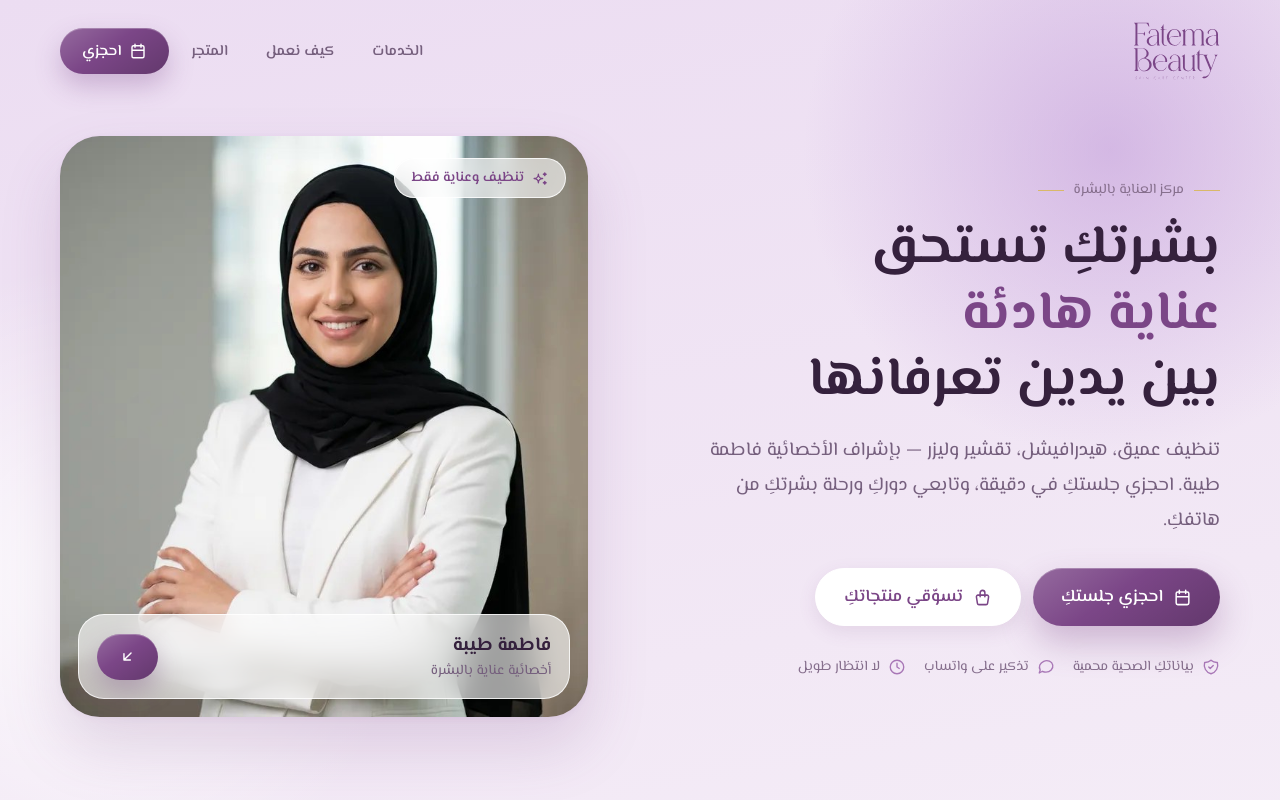
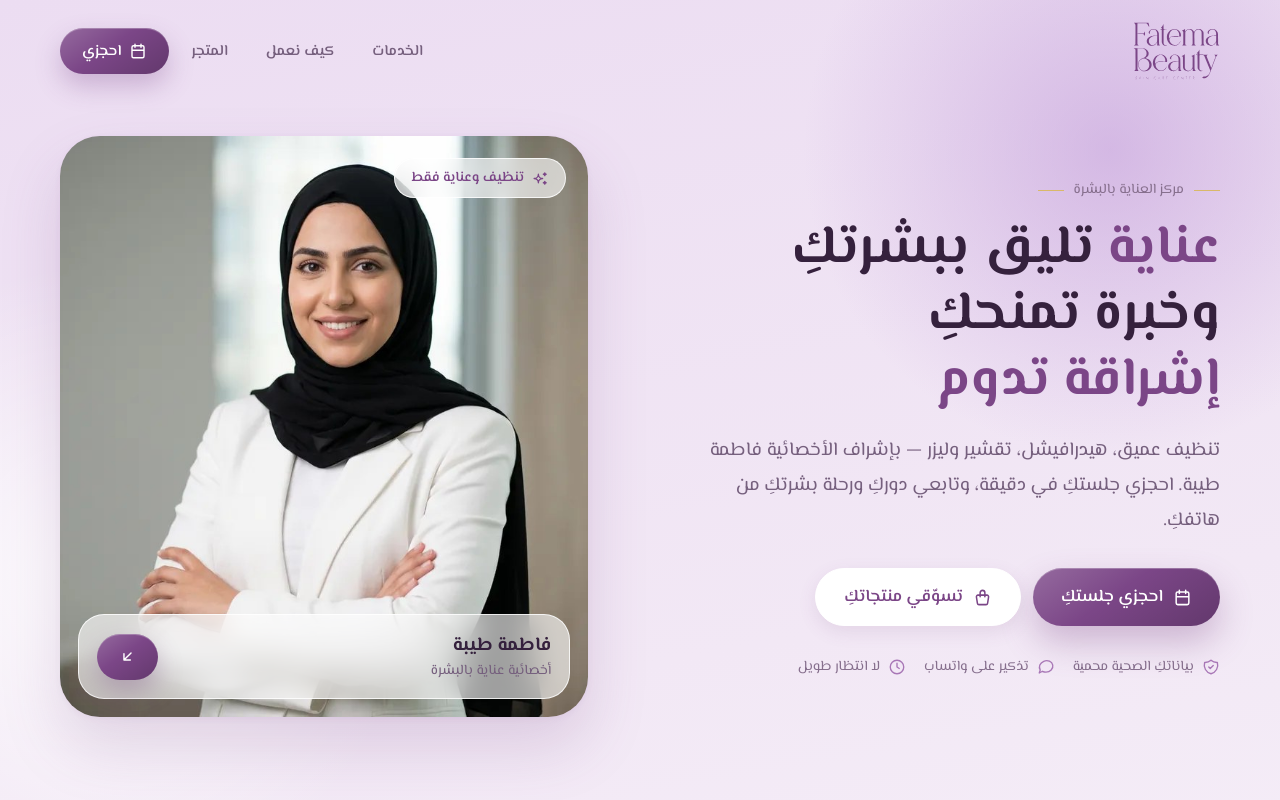
Before and after one commit to malikmehmetoglu-spec/fatemabeauty, a Next.js app: page /site in a window 1280 px wide. Shown: the top 800 px of the page. Built offline with nearby package versions, Linux system fonts and the light colour scheme.

Commit message:
New headline: عناية تليق ببشرتكِ / وخبرة تمنحكِ إشراقة تدوم
Co-Authored-By: Claude Opus 5.5 <noreply@anthropic.com>
Claude-Session: https://claude.ai/code/session_01U9jNV7Cd29vnKNkYSSUpeX

```diff
--- a/src/app/SplashScreen.tsx
+++ b/src/app/SplashScreen.tsx
@@ -26,7 +26,7 @@ export function SplashScreen() {
           <span style={{ width: 5, height: 5, borderRadius: 3, background: C.gold }} />
           <span style={{ width: 26, height: 1, background: C.gold2 }} />
         </div>
-        <p style={{ margin: "14px 0 0", fontSize: 16, color: C.sub, lineHeight: 1.7 }}>عناية هادئة ببشرتكِ<br />بين يدين تعرفانها</p>
+        <p style={{ margin: "14px 0 0", fontSize: 16, color: C.sub, lineHeight: 1.7 }}>عناية تليق ببشرتكِ<br />وخبرة تمنحكِ إشراقة تدوم</p>
       </div>
       <div style={{ position: "relative", display: "flex", flexDirection: "column", alignItems: "center", gap: 22, paddingBottom: 14 }}>
         <div role="progressbar" aria-label="جارٍ التحميل" style={{ display: "flex", gap: 7, justifyContent: "center" }}>
--- a/src/app/site/page.tsx
+++ b/src/app/site/page.tsx
@@ -50,7 +50,7 @@ export default function SitePage() {
         <section className={s.hero}>
           <div>
             <span className={s.eyebrow}>مركز العناية بالبشرة</span>
-            <h1 className={s.h1}>بشرتكِ تستحق <em>عناية هادئة</em><br />بين يدين تعرفانها</h1>
+            <h1 className={s.h1}><em>عناية</em> تليق ببشرتكِ<br />وخبرة تمنحكِ <em>إشراقة تدوم</em></h1>
             <p className={s.lead}>
               تنظيف عميق، هيدرافيشل، تقشير وليزر — بإشراف الأخصائية فاطمة طيبة.
               احجزي جلستكِ في دقيقة، وتابعي دوركِ ورحلة بشرتكِ من هاتفكِ.
```
